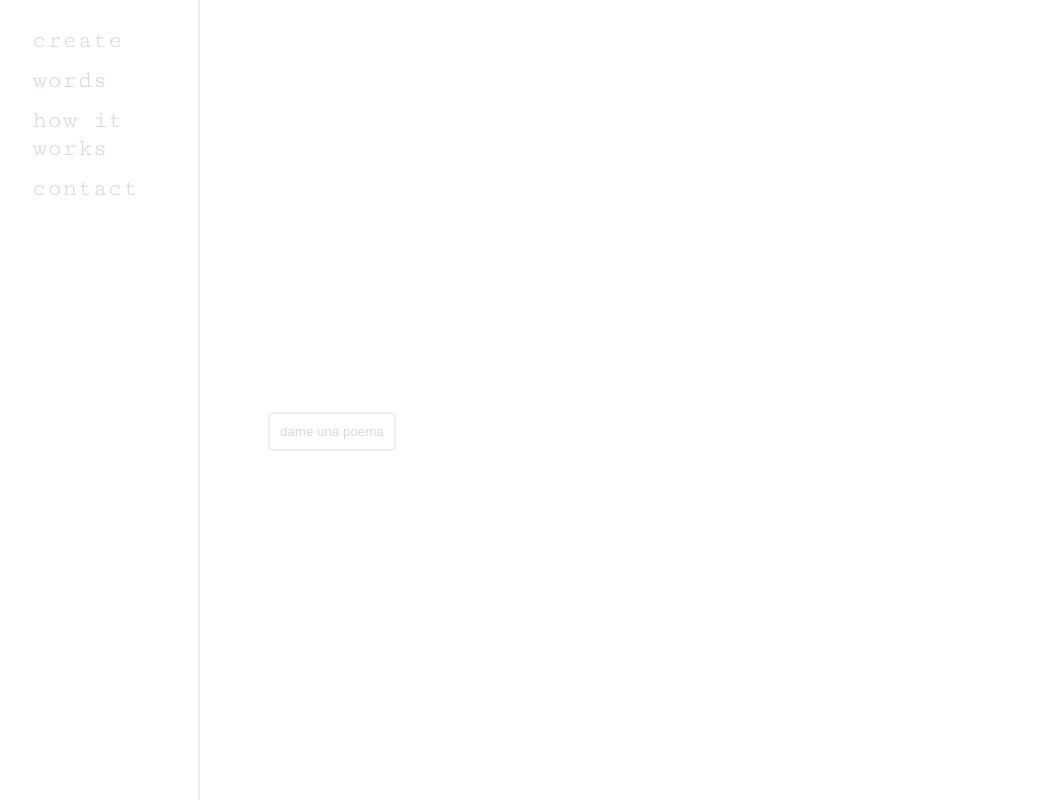
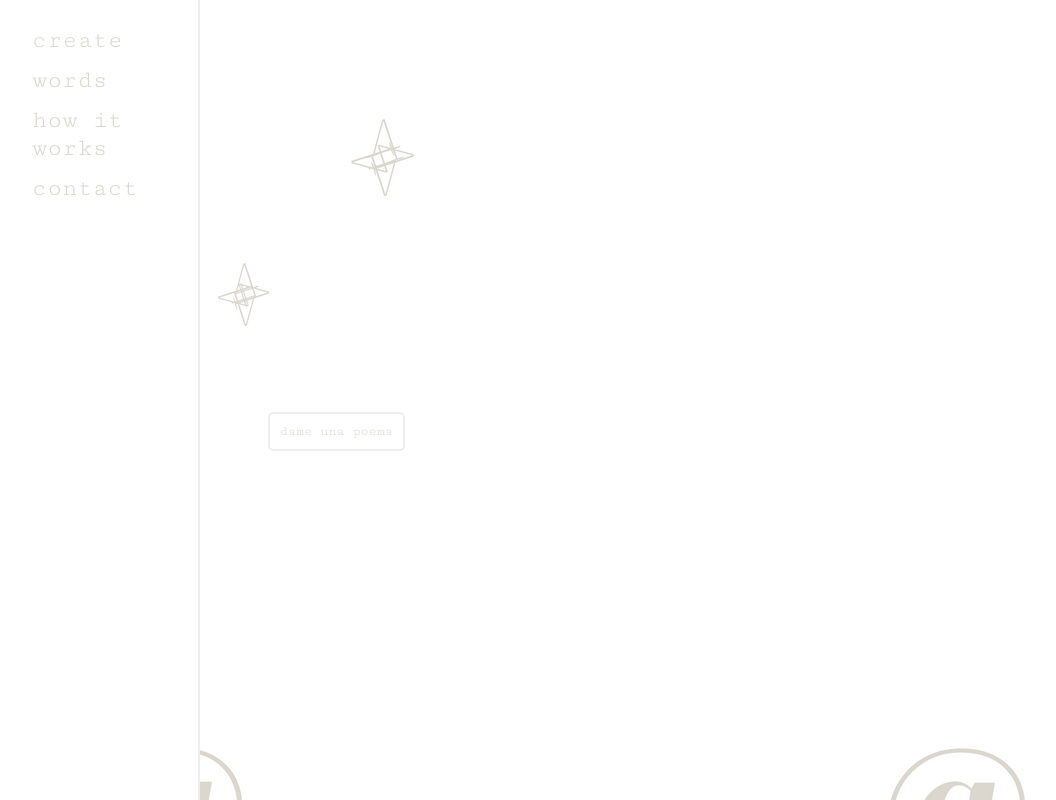
Before and after one commit to dilEMMA16/poem, a plain HTML site: page index.html in a window 1280 px wide. Shown: the whole page, without its empty margins (0-1056 px from the left). Drawn offline with Linux system fonts and the light colour scheme.

Commit message:
background

```diff
--- a/index.html
+++ b/index.html
@@ -50,6 +50,7 @@
             background-color: white;
             border: 2px solid #f2eded;
             color: #dbd8ce;
+            font-family: 'Cutive Mono';
         }
 
         button:hover{
@@ -67,6 +68,7 @@
             font-size: 22px;
             color: #dbd8ce;
             display: block;
+            background-image: url(imgs/backgroundpoem.png);
         }
     </style>
 </head>
```
Also changed, not shown: imgs/backgroundpoem.png (added).
